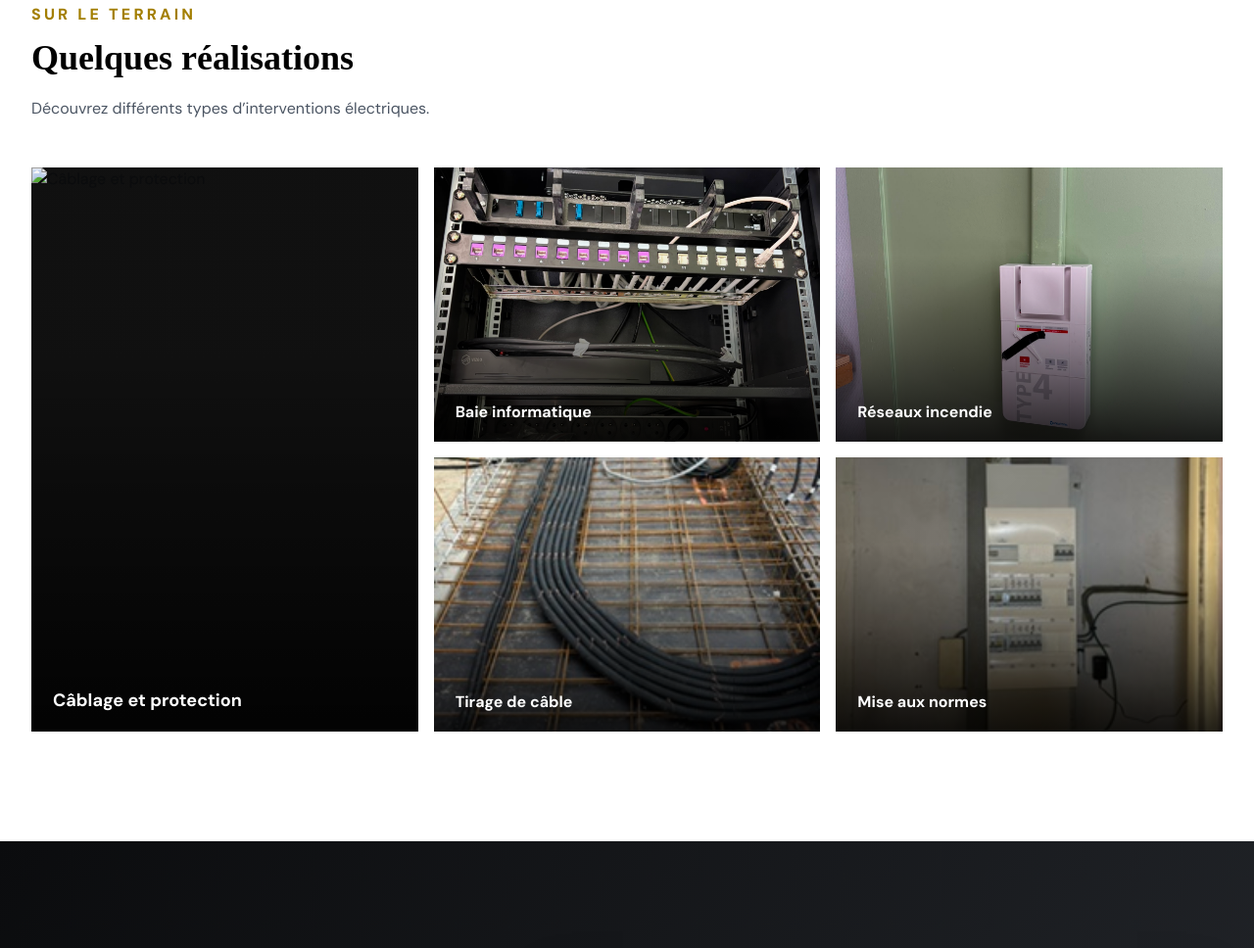
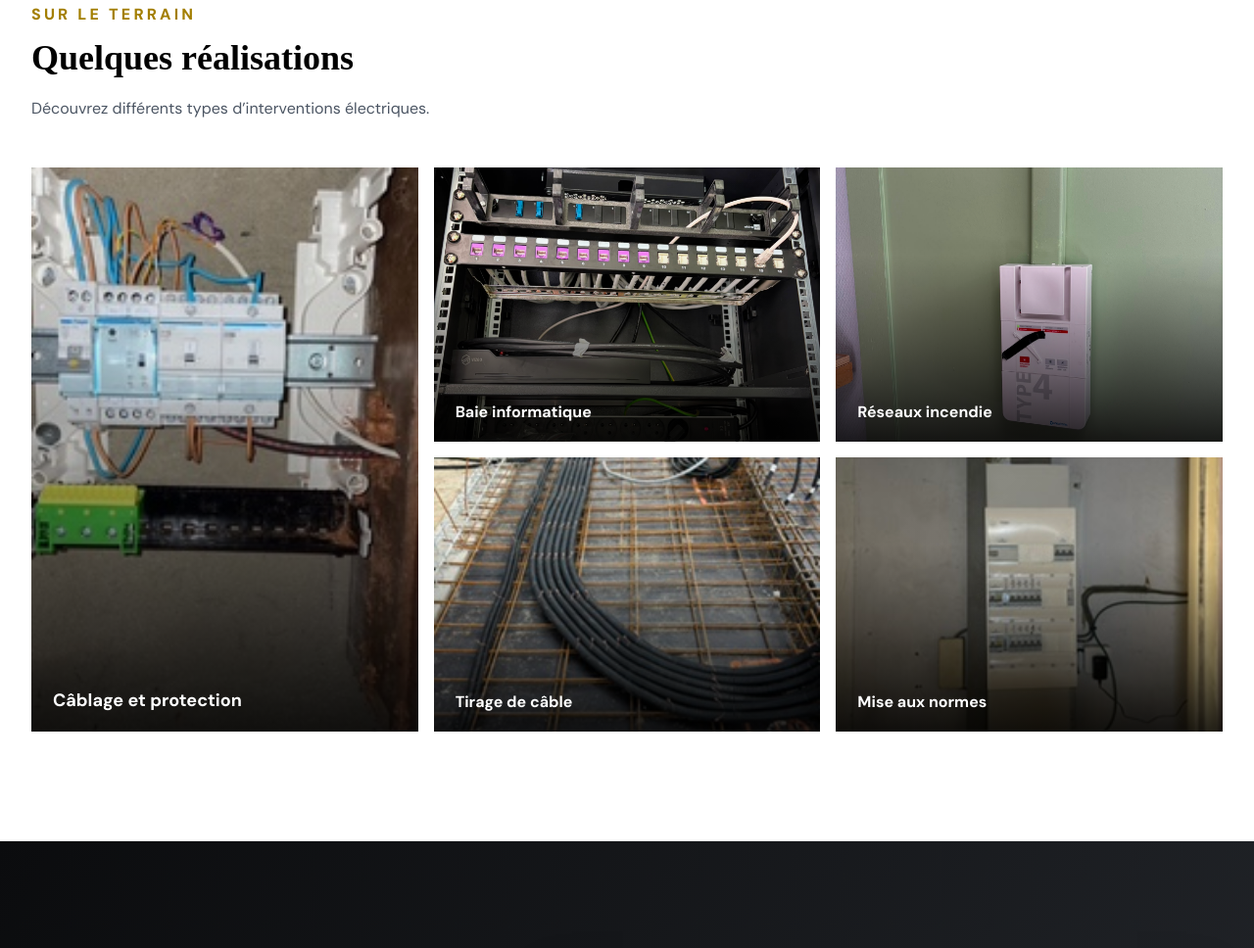
Before and after one commit to mayel387/mp-service, a plain HTML site: page index.html in a window 1280 px wide. Shown: the part 2400-3368 px from the top of the page at 98% size. Drawn offline with nearby package versions, Linux system fonts and the light colour scheme; a web font is replaced by a local one.

Commit message:
Update index.html

```diff
--- a/index.html
+++ b/index.html
@@ -334,7 +334,7 @@
       </div>
       <div class="grid auto-rows-[280px] gap-4 md:grid-cols-2 lg:grid-cols-3">
        <figure class="gallery-card md:row-span-2">
-        <img class="h-full w-full object-cover" loading="lazy" src="./IMG_0138JPG" alt="Câblage et protection">
+        <img class="h-full w-full object-cover" loading="lazy" src="./IMG_0138.JPG" alt="Câblage et protection">
         <figcaption class="gallery-caption"><p class="font-bold text-white text-lg">Câblage et protection</p></figcaption>
        </figure>
        <figure class="gallery-card">
```
